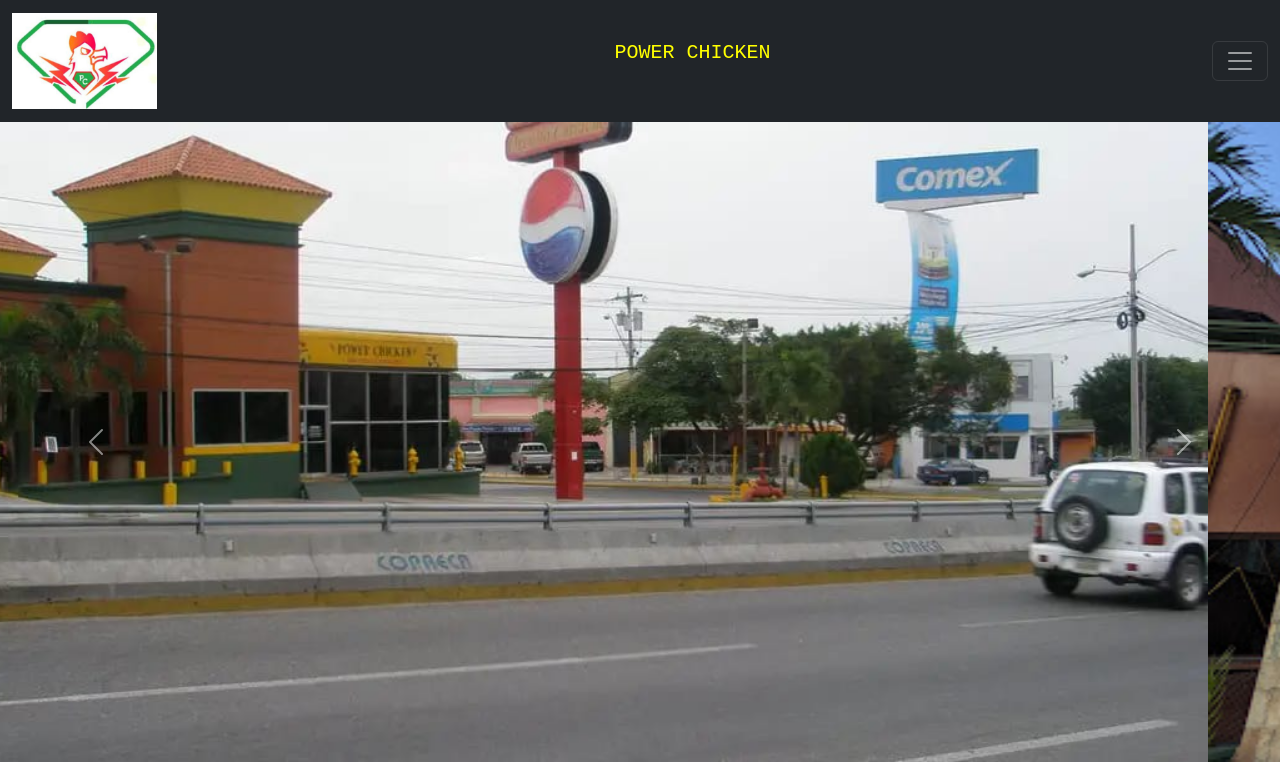
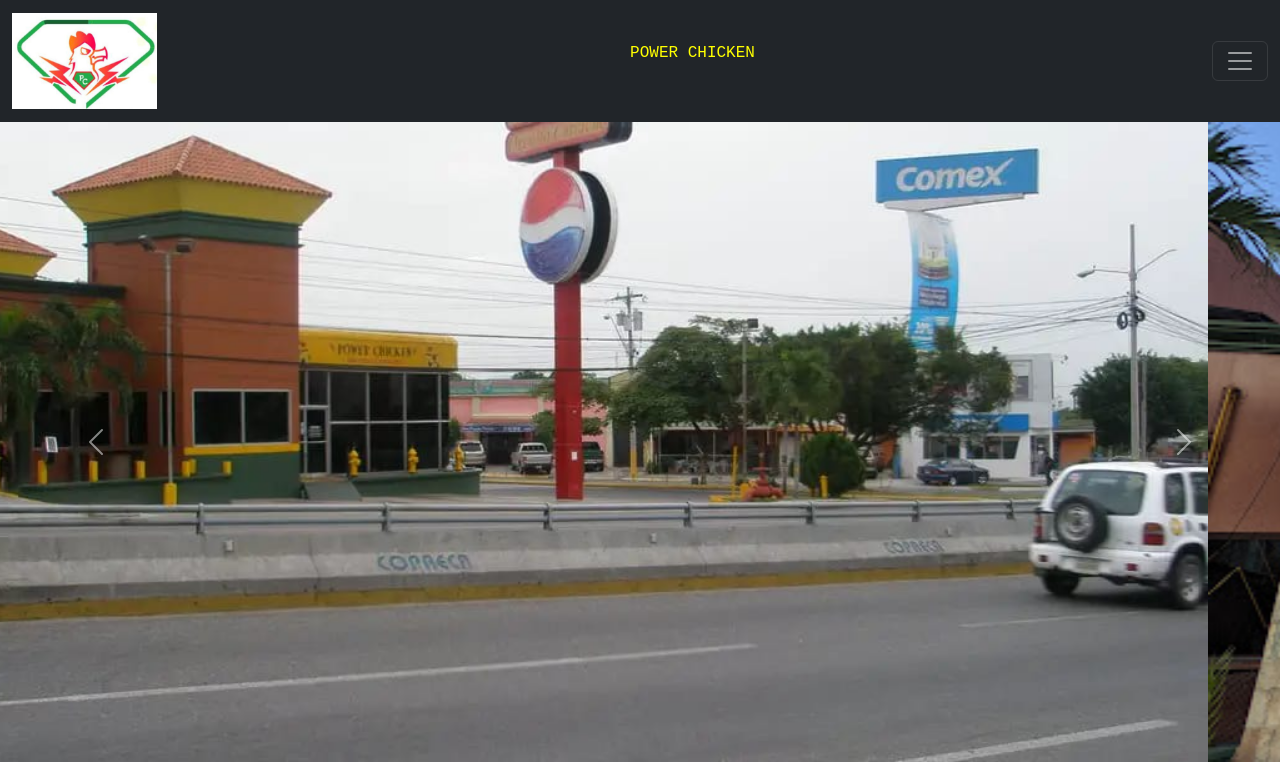
Before and after one commit to isabella-ux/YuriPagina, a plain HTML site: page MI PAGINA/index.html in a window 1280 px wide. Shown: the top 783 px of the page. Drawn offline with Linux system fonts and the light colour scheme.

Commit message:
Add files via upload

```diff
--- a/MI PAGINA/index.html
+++ b/MI PAGINA/index.html
@@ -13,7 +13,7 @@
        <nav class="navbar navbar-dark bg-dark">
         <div class="container-fluid">
           <a class="navbar-brand" href="#"><img src="logo.jpg" alt="...." style="width: 145px;  " > </a>
-          <p style="color: yellow; font-family: 'Courier New';font-size: 20px;">POWER CHICKEN</p>
+          <p style="color: yellow; font-family: 'Courier New';font-size: 16px;">POWER CHICKEN</p>
           <button class="navbar-toggler" type="button" data-bs-toggle="offcanvas" data-bs-target="#offcanvasDarkNavbar" aria-controls="offcanvasDarkNavbar" aria-label="Toggle navigation">
             <span class="navbar-toggler-icon"></span>
           </button>
```
